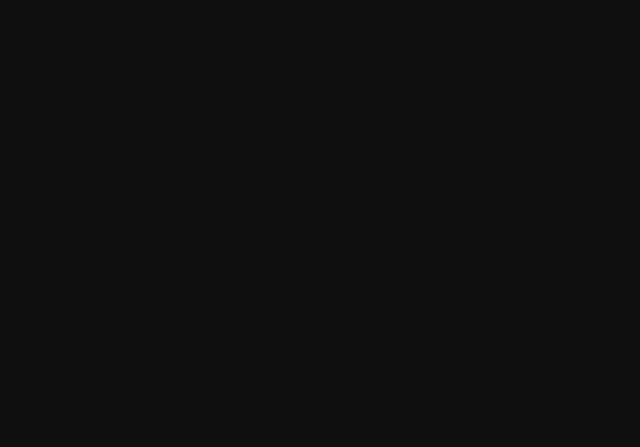
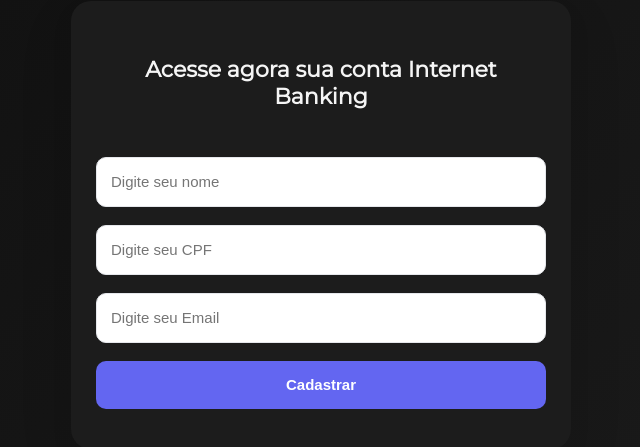
Before and after one commit to rubensqueiroz863/internet-banking, an Angular app: page /register in a window 1280 px wide. Before the commit this address led to /. Shown: the part 175-622 px from the top of the page, without its empty margins (319-959 px from the left). Built offline with nearby package versions, Linux system fonts and the light colour scheme.

Commit message:
feat(registerPage): Pagina de cadastro criada e ajuste nos links da api

```diff
--- a/src/app/app.routes.ts
+++ b/src/app/app.routes.ts
@@ -1,8 +1,10 @@
 import { Routes } from '@angular/router';
 import { Home } from './pages/home/home';
 import { Login } from './pages/login/login';
+import { Register } from './pages/register/register';
 
 export const routes: Routes = [
   { path: '', component: Home },
-  { path: 'login', component: Login}
+  { path: 'login', component: Login},
+  { path: 'register', component: Register}
 ];
--- a/src/app/components/loginbutton/loginbutton.html
+++ b/src/app/components/loginbutton/loginbutton.html
@@ -1,6 +1,6 @@
 <button
   type="button"
-  [routerLink]="['/login']"
+  [routerLink]="['/register']"
   class="login-button"
 >
   Criar Conta
--- a/src/app/components/logo/logo.scss
+++ b/src/app/components/logo/logo.scss
@@ -1,7 +1,7 @@
 .logo {
   p {
     color: var(--text-main);
-    font-family: 'AlfaSlabOne';
+    font-family: 'AlfaSlabOne' Arial, Helvetica, sans-serif;
   }
   cursor: pointer;
 }
--- /dev/null
+++ b/src/app/pages/register/register.html
@@ -0,0 +1,11 @@
+<div class="principal">
+  <div class="register-form">
+    <h1>Acesse agora sua conta Internet Banking</h1>
+    <form [formGroup]="registerForm" (ngSubmit)="register()">
+      <input type="text" formControlName="name" placeholder="Digite seu nome">
+      <input type="text" formControlName="cpf" placeholder="Digite seu CPF">
+      <input type="email" formControlName="email" placeholder="Digite seu Email">
+      <button type="submit">Cadastrar</button>
+    </form>
+  </div>
+</div>
--- /dev/null
+++ b/src/app/pages/register/register.scss
@@ -0,0 +1,81 @@
+.principal {
+  min-height: 100vh;
+  display: grid;
+  place-items: center;
+
+  background: linear-gradient(135deg, var(--bg-main), var(--bg-card));
+}
+
+.register-form {
+  width: 420px;
+  padding: 40px;
+  border-radius: 20px;
+  background-color: var(--bg-card);
+
+  box-shadow:
+    0 10px 25px rgba(0, 0, 0, 0.05),
+    0 20px 60px rgba(0, 0, 0, 0.08);
+
+  display: flex;
+  flex-direction: column;
+  gap: 32px;
+
+  h1 {
+    font-family: 'Montserrat', sans-serif;
+    color: var(--text-main);
+    font-size: 22px;
+    font-weight: 700;
+    text-align: center;
+  }
+
+  form {
+    display: flex;
+    flex-direction: column;
+    align-items: center;
+    gap: 18px;
+
+    input {
+      width: 100%;
+      height: 48px;
+
+      padding: 0 14px;
+
+      border-radius: 10px;
+      border: 1px solid #E5E7EB;
+      font-size: 15px;
+
+      transition: all 0.2s ease;
+    }
+
+    input:focus {
+      outline: none;
+      border-color: var(--border-soft);
+
+      box-shadow: 0 0 0 2px rgba(99, 102, 241, 0.15);
+    }
+
+    button {
+      width: 450px;
+      height: 48px;
+
+      padding: 0 14px;
+
+      border-radius: 10px;
+      border: none;
+
+      background-color: #6366F1;
+      color: white;
+
+      font-weight: 600;
+      font-size: 15px;
+
+      cursor: pointer;
+      transition: all 0.2s;
+    }
+
+    button:hover {
+      transform: translateY(-2px);
+      box-shadow: 0 4px 12px rgba(99, 102, 241, 0.35);
+    }
+  }
+}
--- /dev/null
+++ b/src/app/pages/register/register.ts
@@ -0,0 +1,39 @@
+import { Component } from '@angular/core';
+import { FormBuilder, FormGroup, ReactiveFormsModule } from '@angular/forms';
+import { RegisterService } from '../../services/register.service';
+
+@Component({
+  selector: 'app-register',
+  standalone: true,
+  imports: [ReactiveFormsModule],
+  templateUrl: './register.html',
+  styleUrl: './register.scss',
+})
+export class Register {
+
+  registerForm: FormGroup;
+
+  constructor(private readonly fb: FormBuilder, private readonly registerService: RegisterService) {
+    this.registerForm = this.fb.group({
+      name: [''],
+      cpf: [''],
+      email: ['']
+    });
+  }
+
+  register() {
+    const formValue = this.registerForm.value;
+
+    formValue.cpf = formValue.cpf.replaceAll(/\D/g, '');
+
+    this.registerService.register(formValue).subscribe({
+      next: (res) => {
+        console.log(res);
+      },
+      error: (err) => {
+        console.log(err);
+      }
+    });
+  }
+
+}
--- a/src/app/services/auth.service.ts
+++ b/src/app/services/auth.service.ts
@@ -13,7 +13,7 @@ interface AuthResponse {
 })
 export class AuthService {
 
-  private readonly api = 'http://localhost:8080/auth';
+  private readonly api = 'https://brave-annis-banking-backend-1d47545b.koyeb.app/auth';
 
   constructor(private readonly http: HttpClient) {}
 
--- a/src/app/services/login.service.ts
+++ b/src/app/services/login.service.ts
@@ -13,7 +13,7 @@ interface AuthResponse {
 })
 export class LoginService {
 
-  private readonly api = 'http://localhost:8080/auth';
+  private readonly api = 'https://brave-annis-banking-backend-1d47545b.koyeb.app/auth';
 
   constructor(private readonly http: HttpClient) {}
 
--- a/src/app/services/register.service.ts
+++ b/src/app/services/register.service.ts
@@ -14,7 +14,7 @@ interface RegisterRequest {
 })
 export class RegisterService {
 
-  private readonly api = 'http://localhost:8080/auth';
+  private readonly api = 'https://brave-annis-banking-backend-1d47545b.koyeb.app/auth';
 
   constructor(private readonly http: HttpClient) {}
 
--- a/src/styles.scss
+++ b/src/styles.scss
@@ -29,3 +29,10 @@ html, body {
   font-weight: 400;
   font-style: normal;
 }
+
+@font-face {
+  font-family: 'Montserrat';
+  src: url('/fonts/Montserrat-Regular.ttf');
+  font-weight: 400;
+  font-style: normal;
+}
```
Also changed, not shown: public/fonts/Montserrat-Regular.ttf (added), 1 other file (tests, documents, lock files or other folders).
